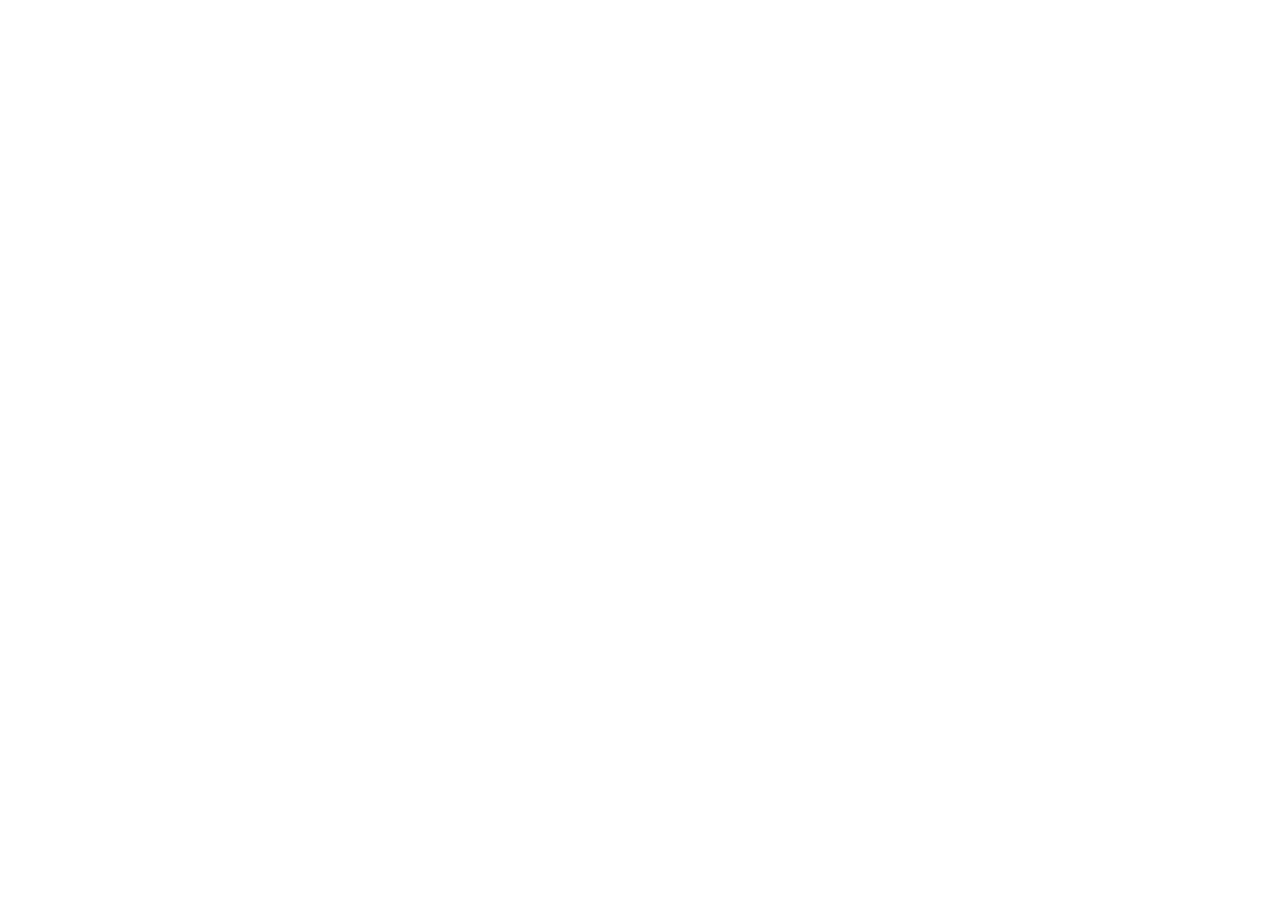
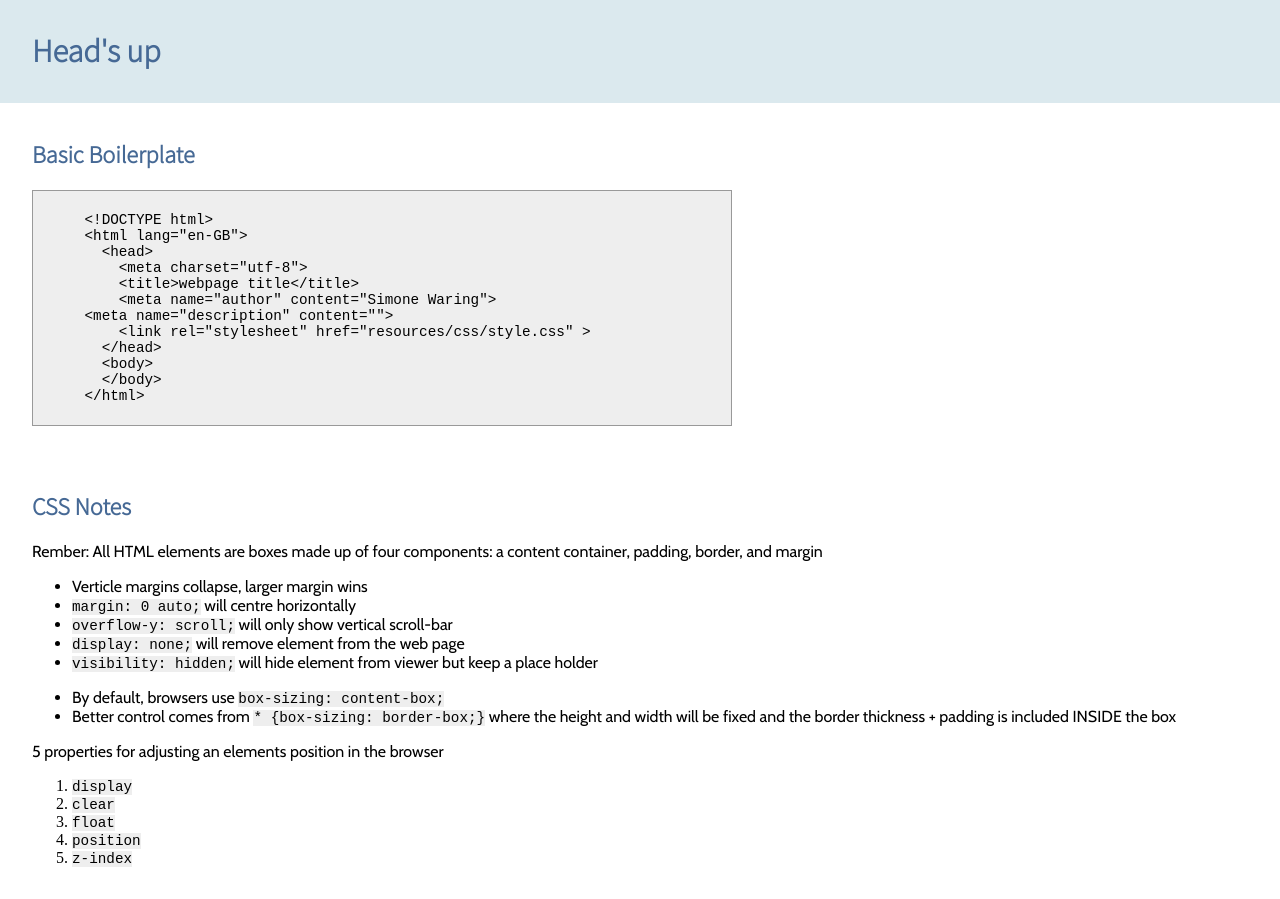
Before and after one commit to CodingSimz/CodingSimz.github.io-projectname, a plain HTML site: page index.html in a window 1280 px wide. Before the commit the page ends 800 px from the top, so only its background shows below. Drawn offline with nearby package versions, Linux system fonts and the light colour scheme.

Commit message:
updated homepage

```diff
--- a/index.html
+++ b/index.html
@@ -2,11 +2,52 @@
 <html lang="en-GB">
   <head>
     <meta charset="utf-8">
-    <title>Excursion</title>
+    <title>basics</title>
     <meta name="author" content="Simone Waring">
-<meta name="description" content="This is a html css codecademy project called Excursion.">
+<meta name="description" content="">
     <link rel="stylesheet" href="resources/css/style.css" >
   </head>
   <body>
+    <header><h1>Head's up</h1></header>
+    <section>
+    <h2>Basic Boilerplate</h2>
+    <pre><code>
+      &lt;!DOCTYPE html&gt;
+      &lt;html lang="en-GB"&gt;
+        &lt;head&gt;
+          &lt;meta charset="utf-8"&gt;
+          &lt;title&gt;webpage title&lt;/title&gt;
+          &lt;meta name="author" content="Simone Waring"&gt;
+      &lt;meta name="description" content=""&gt;
+          &lt;link rel="stylesheet" href="resources/css/style.css" &gt;
+        &lt;/head&gt;
+        &lt;body&gt;
+        &lt;/body&gt;
+      &lt;/html&gt;
+      </code></pre>
+      </section>
+    <section>
+    <h2>CSS Notes</h2>
+    <p>Rember: All HTML elements are boxes made up of four components: a content container, padding, border, and margin</p>
+    <ul>
+      <li>Verticle margins collapse, larger margin wins</li>
+      <li><code>margin: 0 auto;</code> will centre horizontally</li>
+      <li><code>overflow-y: scroll;</code> will only show vertical scroll-bar</li>
+      <li><code>display: none;</code> will remove element from the web page</li>
+      <li><code>visibility: hidden;</code> will hide element from viewer but keep a place holder</li>
+    </ul>
+    <ul>
+      <li>By default, browsers use <code>box-sizing: content-box;</code></li>
+      <li>Better control comes from <code>* {box-sizing: border-box;}</code> where the height and width will be fixed and the border thickness + padding is included INSIDE the box</li>
+    </ul>
+    <p>5 properties for adjusting an elements position in the browser</p>
+    <ol>
+      <li><code>display</code> </li>
+      <li><code>clear</code> </li>
+      <li><code>float</code> </li>
+      <li><code>position</code> </li>
+      <li><code>z-index</code> </li>
+    </ol>
+  </section>
   </body>
 </html>
--- a/resources/css/style.css
+++ b/resources/css/style.css
@@ -0,0 +1,36 @@
+@import url('https://fonts.googleapis.com/css2?family=Cabin&family=Source+Sans+Pro:wght@300&display=swap');
+
+*{box-sizing: border-box;} /* now padding + border = calc. within w & h */
+
+html, body{margin: 0 auto;overflow-x:hidden; }
+
+@media only screen and (max-width: 680px) {
+  section {padding: 0.5em 1em;}
+  h1 {padding-left: 0.5em;}
+}
+
+@media only screen and (min-width: 681px) {
+  section {padding: 1em 2em;}
+  h1 {padding-left: 1em;}
+}
+header {
+  background-color: #dbe9ee;
+  padding: 10px 0;
+}
+
+h1, h2 {
+  color: #466995;
+  font-family: 'Source Sans Pro', sans-serif;
+}
+
+p, ul {font-family: 'Cabin', sans-serif;}
+
+code {background-color: #eee; font-size: 1.1em;}
+
+pre code {
+  border: 1px solid #999;
+  display: block;
+  padding: 5px 0;
+  max-width: 700px;
+  overflow-x: scroll;
+}
```
